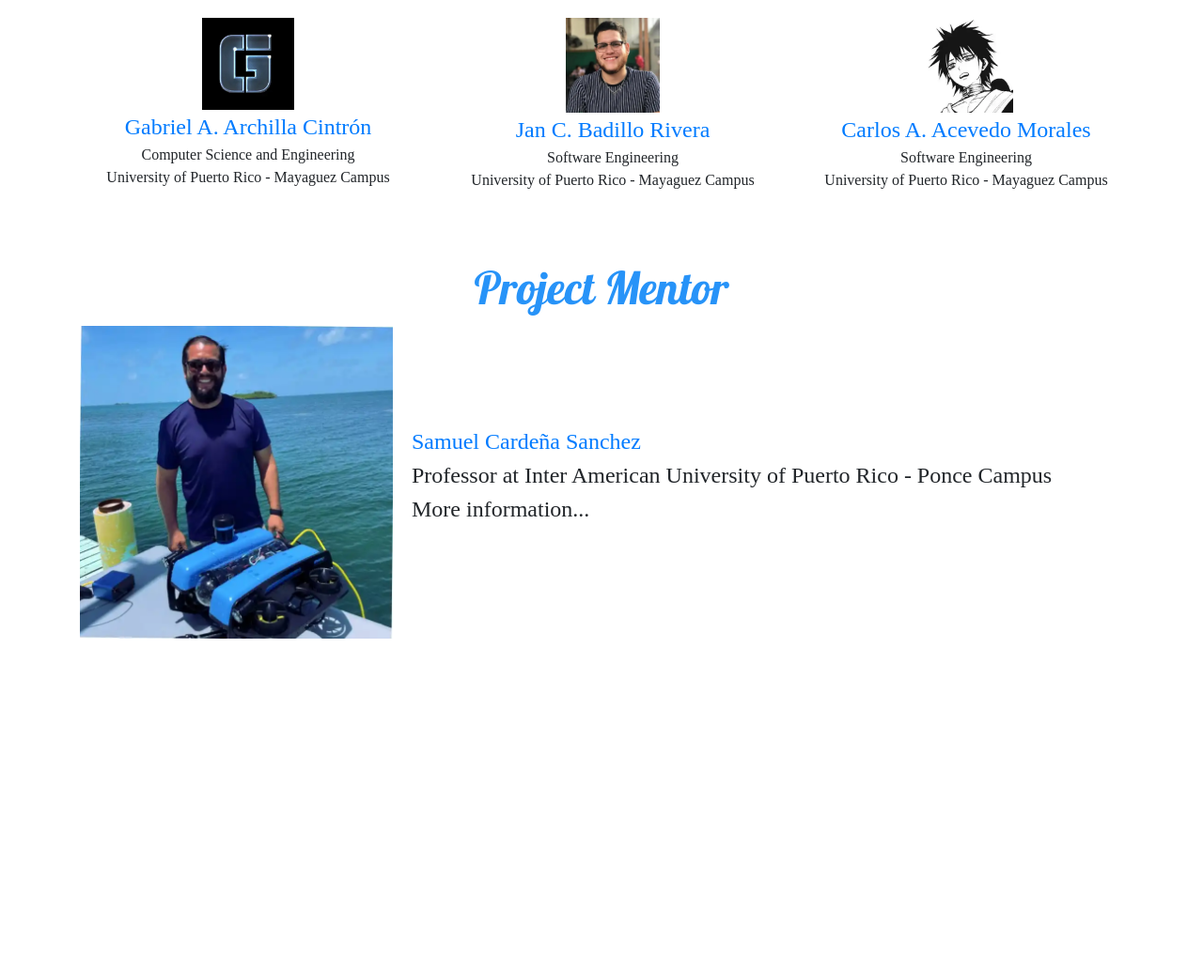
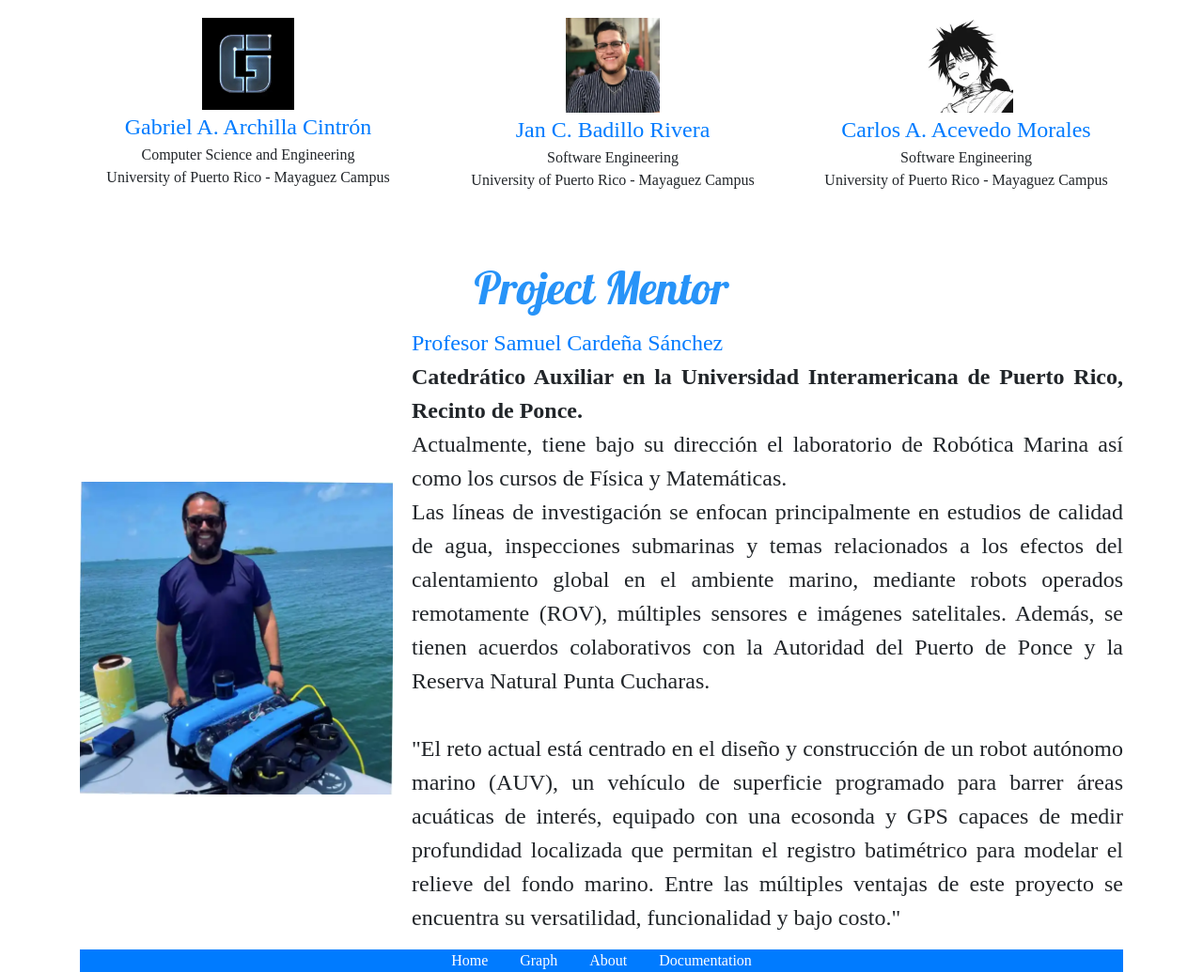
Before and after one commit to janbadillo/marine-data-visualizer, a Flask app: page /about in a window 1280 px wide. Shown: the part 936-1971 px from the top of the page at 94% size. Before the commit the page ends 1616 px from the top, so only its background shows below. Run offline with Flask 3, Linux system fonts and the light colour scheme.

Commit message:
Refactor about.html: Update professor's information and add navigation links

```diff
--- a/application/templates/about.html
+++ b/application/templates/about.html
@@ -63,12 +63,26 @@
     <div class="content-about">
         <img src="{{ url_for('static', filename='images/samuel_cardena.webp') }}" alt="Samuel Cardeña" class="img-about" title="Samuel Cardeña">
         <p class="about">
-            <a class="about" href="https://www.linkedin.com/in/samuel-carde%C3%B1a-sanchez-448803131/">Samuel Cardeña Sanchez</a>
-            <br>Professor at Inter American University of Puerto Rico - Ponce Campus<br>
-            More information...
+            <a class="about" href="https://www.linkedin.com/in/samuel-carde%C3%B1a-sanchez-448803131/">Profesor Samuel Cardeña Sánchez</a>
+            <br><b>Catedrático Auxiliar en la Universidad Interamericana de Puerto Rico, Recinto de Ponce.</b><br>
+            Actualmente, tiene bajo su dirección el laboratorio de Robótica Marina así como los cursos de Física y Matemáticas.<br>
+            Las líneas de investigación se enfocan principalmente en estudios de calidad de agua, inspecciones submarinas y temas relacionados
+            a los efectos del calentamiento global en el ambiente marino, mediante robots operados remotamente (ROV), múltiples sensores e imágenes satelitales.
+            Además, se tienen acuerdos colaborativos con la Autoridad del Puerto de Ponce y la Reserva Natural Punta Cucharas.<br><br>
+            "El reto actual está centrado en el diseño y construcción de un robot autónomo marino (AUV), un vehículo de superficie programado para barrer áreas acuáticas de interés,
+            equipado con una ecosonda y GPS capaces de medir profundidad localizada que permitan el registro batimétrico para modelar el relieve del fondo marino.
+            Entre las múltiples ventajas de este proyecto se encuentra su versatilidad, funcionalidad y bajo costo."
         </p>
     </div>
 
+
+</div>
+
+<div style="text-align: center; background-color: #007bff;">
+    <a href="/" style="margin: 0 15px; color: white;">Home</a>
+    <a href="/graph" style="margin: 0 15px; color: white;">Graph</a>
+    <a href="/about" style="margin: 0 15px; color: white;">About</a>
+    <a href="/documentation" style="margin: 0 15px; color: white;">Documentation</a>
 </div>
 
 {% endblock %}
```
